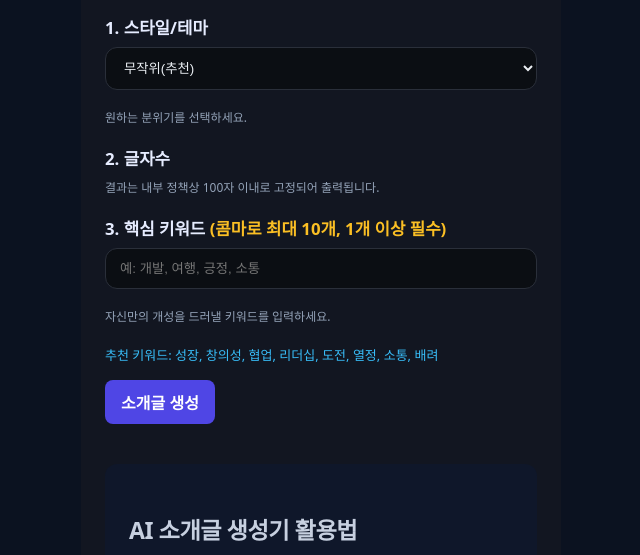
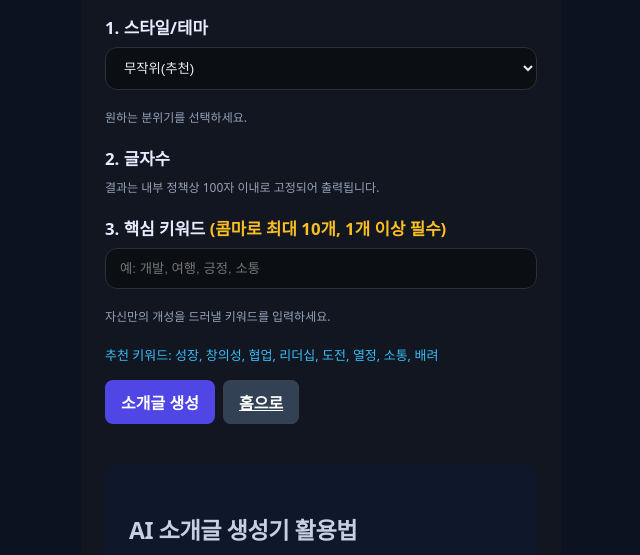
Before and after one commit to themusiq/toolmoa-web, a website: page tools/profilegen/index.html in a window 1280 px wide. Shown: the part 188-743 px from the top of the page, without its empty margins (319-959 px from the left). Drawn offline with Linux system fonts and the light colour scheme.

Commit message:
Add navigation button to return home

```diff
--- a/tools/profilegen/index.html
+++ b/tools/profilegen/index.html
@@ -51,7 +51,10 @@
           추천 키워드: 성장, 창의성, 협업, 리더십, 도전, 열정, 소통, 배려
         </div>
 
-        <button id="gen" class="btn" type="submit">소개글 생성</button>
+        <div style="display:flex; gap:8px; margin-top:12px;">
+          <button id="gen" class="btn" type="submit">소개글 생성</button>
+          <a href="../../index.html" class="btn secondary" style="text-align:center;">홈으로</a>
+        </div>
       </form>
       <!-- 결과 영역 추가 -->
       <section id="result-card" style="margin-top:32px; background:#1e293b; border-radius:12px; padding:24px; display:none;">
```
